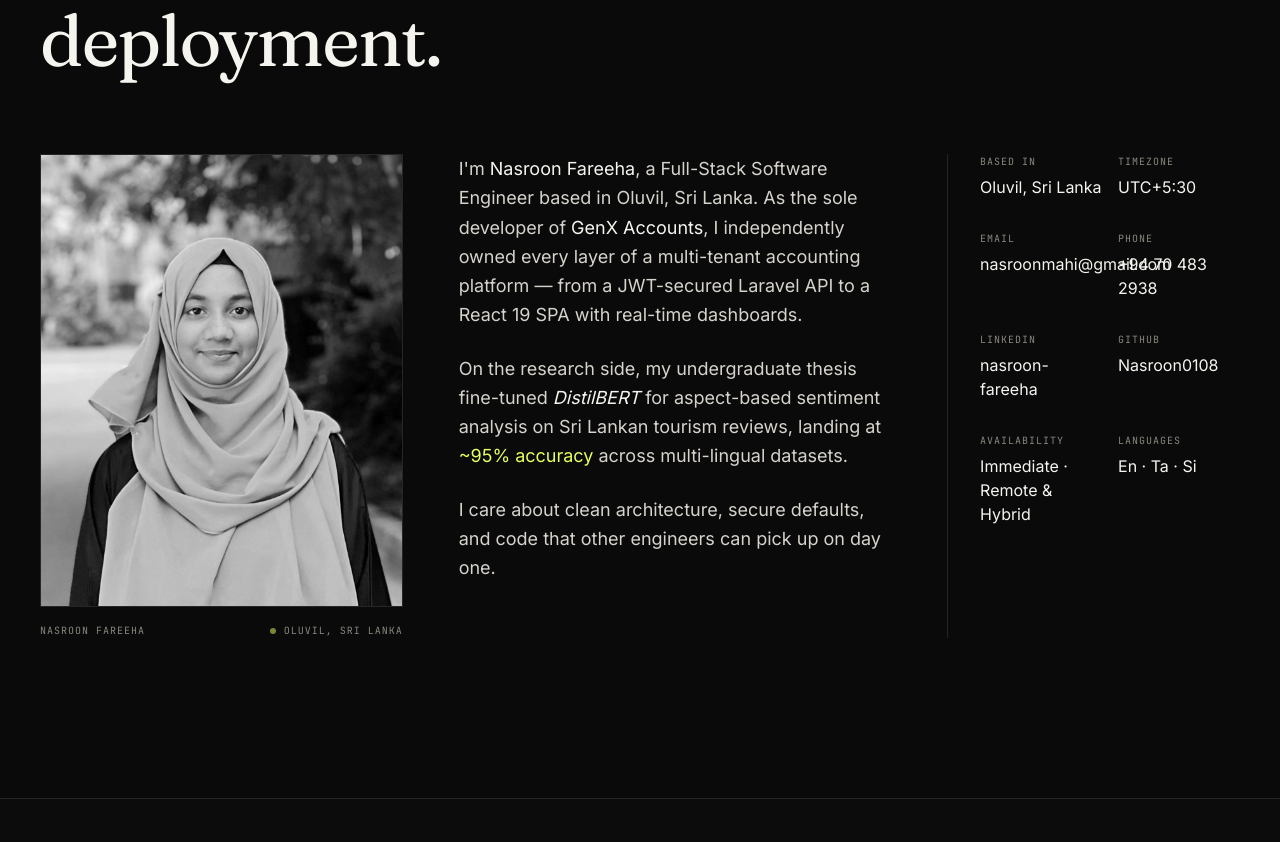
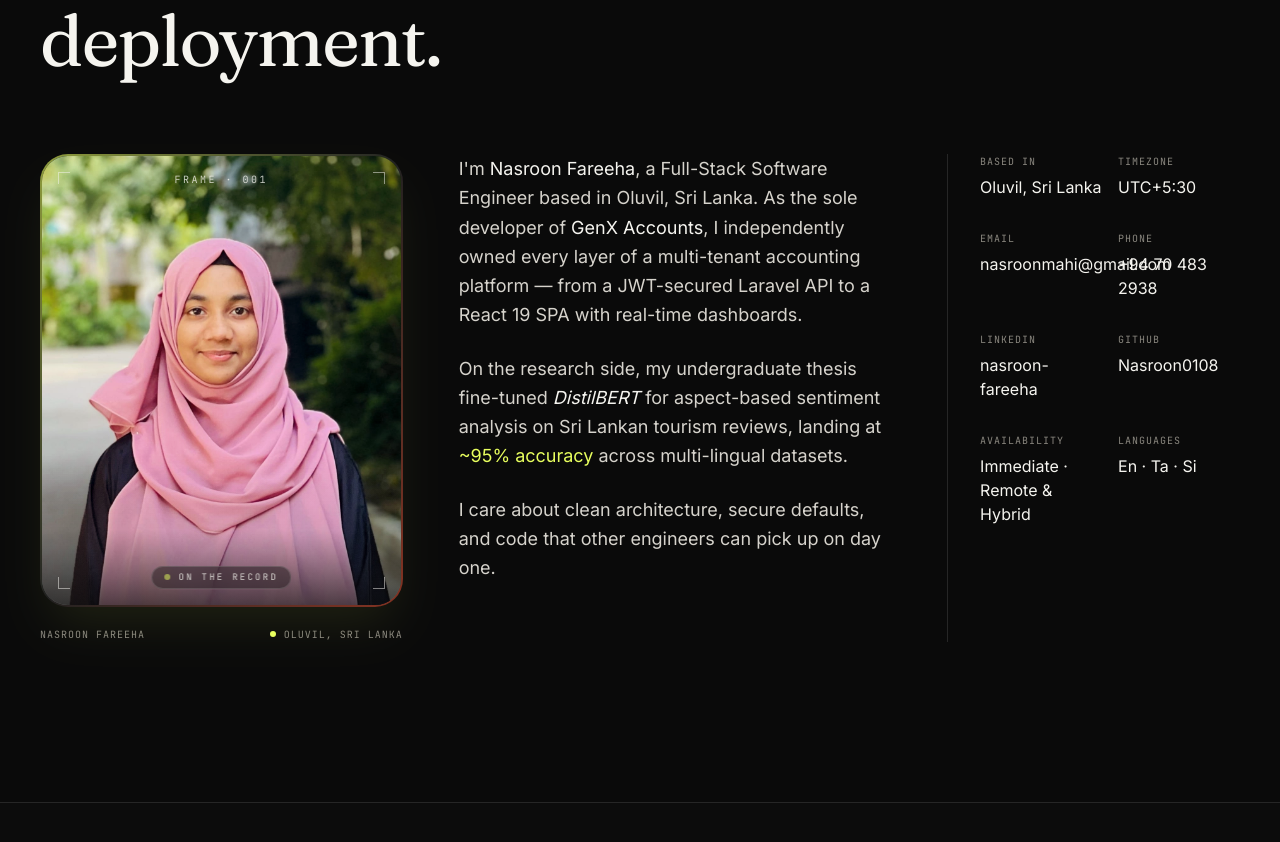
Before and after one commit to Nasroon0108/nasroon_portfolio, a React (Vite) app: page / in a window 1280 px wide. Shown: the part 1303-2145 px from the top of the page. Built offline with nearby package versions, Linux system fonts and the light colour scheme.

Commit message:
about updating

```diff
--- a/src/components/About.jsx
+++ b/src/components/About.jsx
@@ -24,19 +24,38 @@ export default function About() {
       <div className="grid grid-cols-12 gap-8 lg:gap-14">
         {/* Portrait column */}
         <div className="col-span-12 md:col-span-5 lg:col-span-4">
-          <figure className="relative">
-            <div className="relative overflow-hidden bg-ink-2 border border-line aspect-[4/5]">
-              {/* Backdrop pattern in case image is transparent */}
+          <figure className="relative group">
+            {/* Soft color glow behind the frame */}
+            <div className="absolute -inset-6 -z-10 rounded-[2rem] bg-gradient-to-br from-accent/25 via-accent-2/20 to-transparent blur-3xl opacity-70 group-hover:opacity-100 transition-opacity duration-700" />
+
+            {/* Gradient border wrapper */}
+            <div className="relative rounded-[1.75rem] p-[1.5px] bg-gradient-to-br from-accent/60 via-bone/10 to-accent-2/50 shadow-2xl shadow-accent/10">
+              <div className="relative overflow-hidden rounded-[1.6rem] bg-ink-2 aspect-[4/5]">
+                {/* Backdrop pattern */}
                 <div className="absolute inset-0 grid-bg opacity-40 pointer-events-none" />
 
                 {imgOk ? (
+                  <>
                     <img
                       src={profile.photo}
                       alt={`Portrait of ${profile.name}`}
                       onError={() => setImgOk(false)}
-                  className="relative z-10 w-full h-full object-cover grayscale contrast-110 hover:grayscale-0 hover:contrast-100 transition-all duration-700 ease-out"
+                      className="relative z-10 w-full h-full object-cover saturate-[0.85] contrast-105 transition-all duration-700 ease-out group-hover:saturate-125 group-hover:scale-[1.03]"
                       loading="lazy"
                     />
+
+                    {/* Warm color wash overlay */}
+                    <div
+                      className="absolute inset-0 z-20 pointer-events-none mix-blend-soft-light opacity-80 group-hover:opacity-40 transition-opacity duration-700"
+                      style={{
+                        background:
+                          "linear-gradient(135deg, rgba(232,255,94,0.28) 0%, rgba(255,91,58,0.22) 45%, rgba(10,10,10,0) 80%)",
+                      }}
+                    />
+
+                    {/* Bottom vignette fade */}
+                    <div className="absolute inset-x-0 bottom-0 h-1/3 z-20 pointer-events-none bg-gradient-to-t from-ink/70 via-ink/10 to-transparent" />
+                  </>
                 ) : (
                   <div className="relative z-10 w-full h-full flex flex-col items-center justify-center text-center p-6">
                     <div className="font-serif italic text-7xl text-accent leading-none">
@@ -51,22 +70,31 @@ export default function About() {
                 )}
 
                 {/* Corner ticks */}
-              <span className="absolute top-3 left-3 w-3 h-3 border-t border-l border-bone/40" />
-              <span className="absolute top-3 right-3 w-3 h-3 border-t border-r border-bone/40" />
-              <span className="absolute bottom-3 left-3 w-3 h-3 border-b border-l border-bone/40" />
-              <span className="absolute bottom-3 right-3 w-3 h-3 border-b border-r border-bone/40" />
+                <span className="absolute top-4 left-4 w-3 h-3 border-t border-l border-bone/50 z-30" />
+                <span className="absolute top-4 right-4 w-3 h-3 border-t border-r border-bone/50 z-30" />
+                <span className="absolute bottom-4 left-4 w-3 h-3 border-b border-l border-bone/50 z-30" />
+                <span className="absolute bottom-4 right-4 w-3 h-3 border-b border-r border-bone/50 z-30" />
 
                 {/* Frame index */}
-              <div className="absolute top-3 left-1/2 -translate-x-1/2 font-mono text-[10px] tracking-widest text-bone/70">
+                <div className="absolute top-4 left-1/2 -translate-x-1/2 font-mono text-[10px] tracking-[0.25em] text-bone/80 z-30">
                   FRAME · 001
+                </div>
+
+                {/* Signature chip */}
+                <div className="absolute bottom-4 left-1/2 -translate-x-1/2 z-30 flex items-center gap-2 px-3 py-1 rounded-full backdrop-blur-md bg-ink/40 border border-bone/15">
+                  <span className="w-1.5 h-1.5 rounded-full bg-accent animate-pulse" />
+                  <span className="font-mono text-[9px] uppercase tracking-[0.25em] text-bone/85">
+                    On the record
+                  </span>
+                </div>
               </div>
             </div>
 
             {/* Caption strip */}
-            <figcaption className="mt-4 flex items-center justify-between font-mono text-[10px] uppercase tracking-widest text-muted">
+            <figcaption className="mt-5 flex items-center justify-between font-mono text-[10px] uppercase tracking-widest text-muted">
               <span>{profile.name}</span>
               <span className="flex items-center gap-2">
-                <span className="w-1.5 h-1.5 rounded-full bg-accent animate-pulse" />
+                <span className="w-1.5 h-1.5 rounded-full bg-accent" />
                 {profile.location}
               </span>
             </figcaption>
```
Lines whose indentation alone changed are shown as unchanged.
